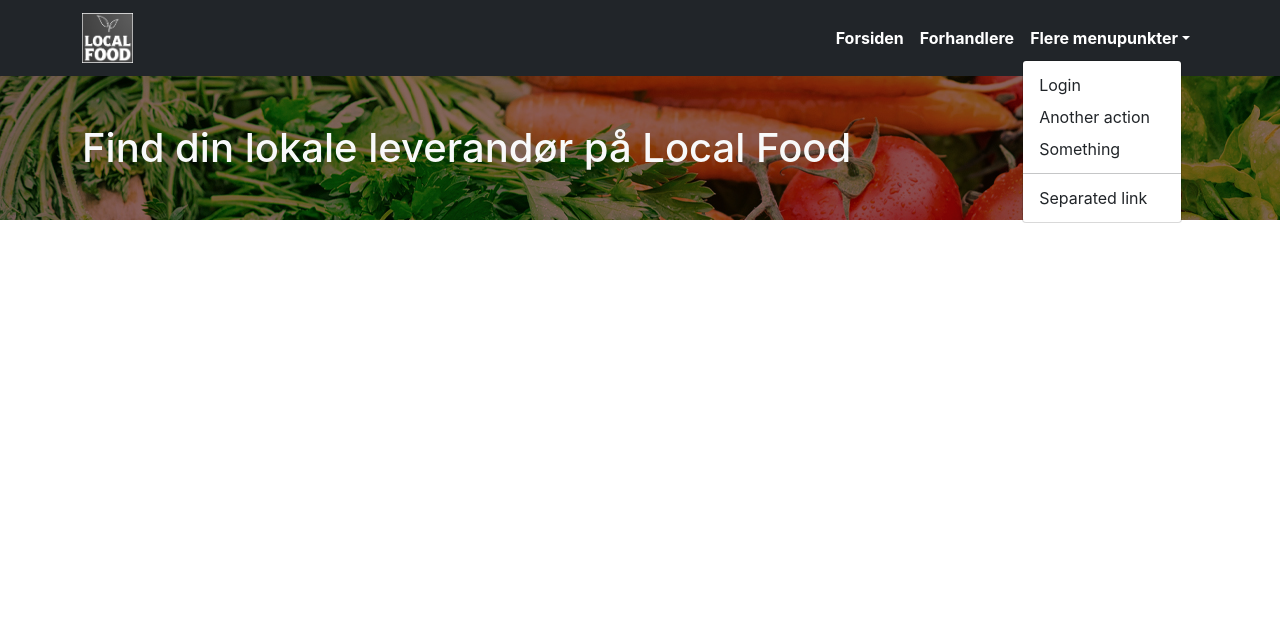
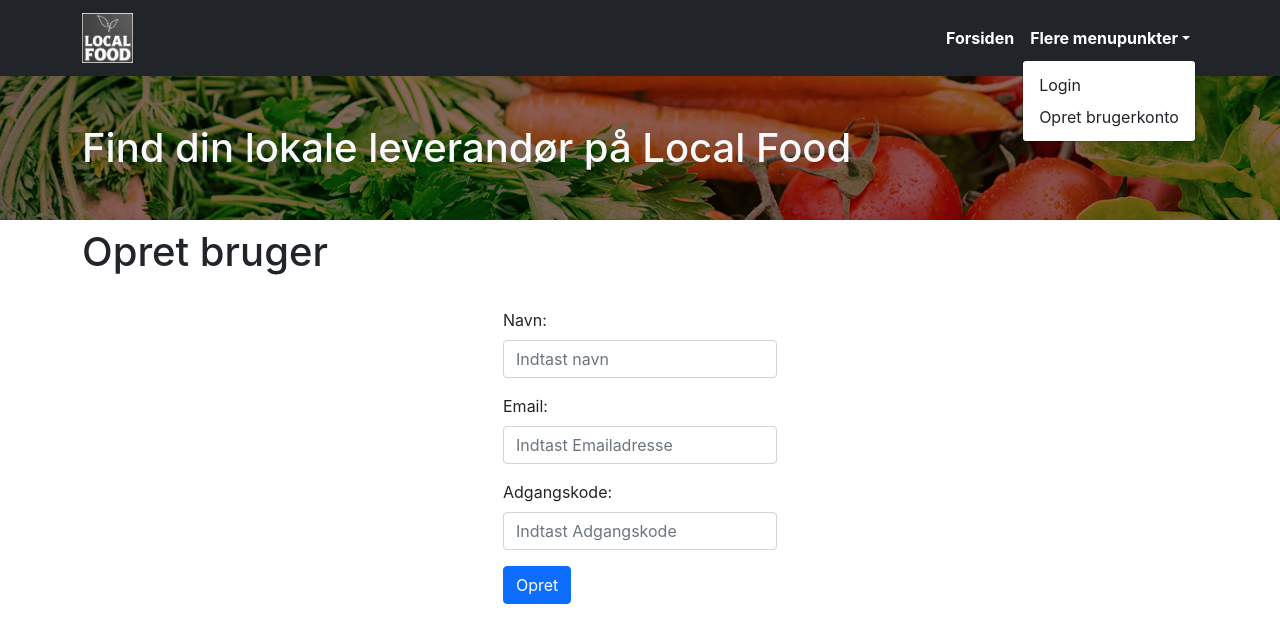
Before and after one commit to MaibrittRittermann/local-food-react, a React (Create React App) app: page /register in a window 1280 px wide. Both pictures are taken after a click on the button "Flere menupunkter". Shown: the top 642 px of the page. Built offline with nearby package versions, Linux system fonts and the light colour scheme.

Commit message:
User control

```diff
--- a/src/App.js
+++ b/src/App.js
@@ -6,14 +6,25 @@ import Sellers from "./components/routes/Sellers";
 import { Container } from "react-bootstrap";
 import LoginForm from "./components/routes/LoginForm";
 import Seller from "./components/routes/Seller";
-import SellerProduct from "./components/routes/SellerProducts";
+import Product from "./components/routes/Product";
 import { ToastContainer } from 'react-toastify';
+import {getCurrentUser} from './services/authService';
+import { useState, useEffect } from "react";
+import Logout from "./components/routes/Logout";
+import Register from "./components/routes/Register";
+import Users from "./components/routes/Users";
 
 function App() {
 
+  const [User, setUser] = useState({});
+
+  useEffect (() => {
+    setUser(getCurrentUser());
+  }, []);
+
   return (
     <div className="App">
-      <Menu />
+      <Menu user={User}/>
         <header className="App-header">
           <Container>
             <h1 className="py-5 text-light">Find din lokale leverandør på Local Food</h1>
@@ -22,10 +33,14 @@ function App() {
       <Container>
         <ToastContainer />
         <Routes>
-          <Route path="/product/:prodId" element={<SellerProduct/>}/>
+          <Route path="/product/:productId" element={<Product/>}/>
           <Route path="/seller/:id" element={<Seller/>}/>
           <Route path="/sellers" element={<Sellers/>}/>
+          <Route path="/users" element={<Users/>}/>
+          <Route path="/register/:id" element={<Register/>}/>
+          <Route path="/register" element={<Register/>}/>
           <Route path="/login" element={<LoginForm/>}/>
+          <Route path="/logout" element={<Logout/>}/>
           <Route path="/" element={<Home />}/>
         </Routes>
       </Container>
--- a/src/components/Menu.js
+++ b/src/components/Menu.js
@@ -1,10 +1,9 @@
-import React, { Component } from "react";
+import React from "react";
 import { Container, Navbar, Nav, NavDropdown } from "react-bootstrap";
 import {LinkContainer} from 'react-router-bootstrap';
 
-class Menu extends Component {
-  state = {};
-  render() {
+const Menu = ({user}) => {
+
     return (
       <Navbar expand="lg" bg="dark" variant="dark">
         <Container>
@@ -17,21 +16,17 @@ class Menu extends Component {
               <LinkContainer to="/">
                 <Nav.Link>Forsiden</Nav.Link>
               </LinkContainer>
-              <LinkContainer to="/sellers">
-                <Nav.Link>Forhandlere</Nav.Link>
-              </LinkContainer>
+              {user && user.access === "admin" && <LinkContainer to="/sellers">
+                  <Nav.Link>Forhandlere</Nav.Link>
+                </LinkContainer>
+              }
               <NavDropdown title="Flere menupunkter" id="basic-nav-dropdown">
-                <NavDropdown.Item href="/login">Login</NavDropdown.Item>
-                <NavDropdown.Item href="#action/3.2">
-                  Another action
-                </NavDropdown.Item>
-                <NavDropdown.Item href="#action/3.3">
-                  Something
-                </NavDropdown.Item>
-                <NavDropdown.Divider />
-                <NavDropdown.Item href="#action/3.4">
-                  Separated link
-                </NavDropdown.Item>
+                {!user && <NavDropdown.Item href="/login">Login</NavDropdown.Item>}
+                {!user && <NavDropdown.Item href="/register">Opret brugerkonto</NavDropdown.Item>}
+                {user && <NavDropdown.Item href="/logout">Logout</NavDropdown.Item>}
+                {user && user.access === "admin" && <NavDropdown.Item href="/users">Brugere</NavDropdown.Item>}
+
+
               </NavDropdown>
             </Nav>
           </Navbar.Collapse>
@@ -39,6 +34,6 @@ class Menu extends Component {
       </Navbar>
     );
   }
-}
+
 
 export default Menu;
--- a/src/components/routes/LoginForm.js
+++ b/src/components/routes/LoginForm.js
@@ -1,8 +1,6 @@
 import { login } from '../../services/authService';
 import React, {useState} from 'react';
 import { Button, Form } from 'react-bootstrap';
-// import Joi from 'joi';
-// import {useValidator} from 'react-joi';
 
 const LoginForm = () => {
 
@@ -11,24 +9,8 @@ const LoginForm = () => {
         password: ''
     });
 
-    let errors = {};
+    const [errors, setErrors] = useState('');
 
-  /*  schema = Joi.object({
-        username: Joi.tring().email().required().label("Brugernavn"),
-        password: Joi.string().required().label("Adgangskode")
-    });
-
-    validate = () => {
-        const error = this.schema.validate(this.state.data);
-        if(!error) return null;
-
-        const errors = {};
-        for (let item of error.details)
-            errors[item.path[0]] = item.message;
-
-        return errors;
-    }
-*/
     const handleChange = e => {
         let value = e.target.value;
         let name = e.target.name;
@@ -43,8 +25,12 @@ const LoginForm = () => {
 
     const handleSubmit = async (e) => {
         e.preventDefault();
+        try {
             await login(Account);
             window.location = "/";
+        } catch(ex) {
+            setErrors(ex.response.data);
+        }
     }
 
     return (
@@ -53,12 +39,11 @@ const LoginForm = () => {
                 <Form.Group className='mb-3' controlId='formBasicEmail'>
                     <Form.Label>Brugernavn: </Form.Label>
                     <Form.Control type="email" name='email' value={Account.email} placeholder='Indtast Emailadresse' onChange={handleChange}/>
-                        {errors.username && <div className='alert alert-danger'>{errors.username}</div>}
                 </Form.Group>
                 <Form.Group className='mb-3' controlId='formBasicPassword'>
                     <Form.Label>Adgangskode: </Form.Label>
                     <Form.Control type="password" name="password" value={Account.password} placeholder='Indtast Adgangskode'  onChange={handleChange}/>
-                        {errors.password && <div className='alert alert-danger'>{errors.password}</div>}
+                    {errors && <div className='alert alert-danger'>{errors}</div>}
                 </Form.Group>
                 <Form.Group className='mb-3' controlId='formBasicCheckbox'>
                     <Form.Check type="checkbox" label="Husk mig"/>
@@ -69,5 +54,4 @@ const LoginForm = () => {
     );
 }
 
-
 export default LoginForm;
--- /dev/null
+++ b/src/components/routes/Logout.js
@@ -0,0 +1,13 @@
+import React, {useEffect} from 'react';
+import { logout } from '../../services/authService';
+
+const Logout = () => {
+
+    useEffect(()=> {
+        logout();
+    })
+
+    return ( null );
+}
+
+export default Logout;
--- a/src/components/routes/Product.js
+++ b/src/components/routes/Product.js
@@ -26,8 +26,8 @@ const Product = () => {
 
     useEffect (() => {
         async function fetchData() {
-            if (productId !== "null") {
-                const p = await getProducts(productIid);
+            if (productId !== null) {
+                const p = await getProducts(productId);
                 setProduct({...p.data});
             }
         }
@@ -39,7 +39,7 @@ const Product = () => {
     }
 
     const handleSubmit = () => {
-        saveProduct(id, Product);
+        saveProduct(Product);
     }
 
     const handleSelect = (e) => {
@@ -51,8 +51,7 @@ const Product = () => {
     }
 
     return (
-        <div> {id}
-        <p>{product}</p>
+        <div>
         <Form className="rounded p-4" onSubmit={handleSubmit}>
                 <Form.Group className='mb-3' controlId='formBasicName'>
                     <Form.Label>Titel: </Form.Label>
--- /dev/null
+++ b/src/components/routes/Register.js
@@ -0,0 +1,85 @@
+import React from 'react';
+import { useState } from 'react';
+import { registerUser, loginWithJWT } from '../../services/authService';
+import { Form, Button, Dropdown} from 'react-bootstrap';
+import { toast } from 'react-toastify';
+import { getCurrentUser } from './../../services/authService';
+
+const Register = () => {
+
+    const [User, setUser] = useState({
+        name: '',
+        email: '',
+        password: '',
+        access: 'client'
+    });
+    const [errors, setErrors] = useState('');
+
+    const handleChange = e => {
+        let value = e.target.value;
+        let name = e.target.name;
+
+        setUser((prevalue)=> {
+            return{
+                ...prevalue,
+                [name]: value
+            }
+        });
+    }
+
+    const handleSelect = (e) => {
+        console.log(e);
+    }
+
+    const handleSubmit = async (e) => {
+        e.preventDefault();
+        try {
+            const response = await registerUser(User);
+            console.log(response);
+            console.log("headers = " + response.headers);
+            loginWithJWT(response.headers['x-auth-token']);
+            toast(`Velkommen til ${response.data.name}`);
+        } catch(ex) {
+            setErrors(ex.response.data);
+        }
+    }
+
+
+    return (
+        <div>
+            <h1>Opret bruger</h1>
+            <div className='d-flex justify-content-center align-items-center'>
+                <Form className="rounded p-4" onSubmit={handleSubmit}>
+                    <Form.Group className='mb-3' controlId='formBasicName'>
+                        <Form.Label>Navn: </Form.Label>
+                        <Form.Control type="name" name='name' value={User.name} placeholder='Indtast navn' onChange={handleChange}/>
+                    </Form.Group>
+                    <Form.Group className='mb-3' controlId='formBasicEmail'>
+                        <Form.Label>Email: </Form.Label>
+                        <Form.Control type="email" name='email' value={User.email} placeholder='Indtast Emailadresse' onChange={handleChange}/>
+                    </Form.Group>
+                    <Form.Group className='mb-3' controlId='formBasicPassword'>
+                        <Form.Label>Adgangskode: </Form.Label>
+                        <Form.Control type="password" name="password" value={User.password} placeholder='Indtast Adgangskode'  onChange={handleChange}/>
+                        {errors && <div className='alert alert-danger'>{errors}</div>}
+                    </Form.Group>
+                    {getCurrentUser() && getCurrentUser().access === 'admin' (
+                        <Form.Group className='mb-3' controlId='formBasicEmail'>
+                            {/* TODO: opdater select i forhold til state */}
+                            <Form.Label>Brugeradgang: </Form.Label>
+                            <Dropdown.Menu name="access" onSelect={handleSelect}>
+                                <Dropdown.Item >client</Dropdown.Item>
+                                <Dropdown.Item >seller</Dropdown.Item>
+                                <Dropdown.Item >admin</Dropdown.Item>
+                            </Dropdown.Menu>
+                        </Form.Group>
+                    )}
+                    {!getCurrentUser() && <input type="hidden" value={User.access} name="access"/>}
+                    <Button variant='primary' type="submit" >Opret</Button>
+                </Form>
+            </div>
+        </div>
+     );
+}
+
+export default Register;
--- a/src/components/routes/Seller.js
+++ b/src/components/routes/Seller.js
@@ -19,6 +19,8 @@ const Seller = () => {
         city: '',
         products: []
     });
+
+    const [errors, setErrors] = useState('');
 
     useEffect (() => {
         async function fetchData() {
@@ -54,7 +56,7 @@ const Seller = () => {
                 toast.error(newSeller.response.data);
             }
         } catch(ex) {
-            console.log(`Fejl opstået: ${ex.response.data}`);
+            setErrors(ex.response.data);
             toast.error(ex.message);
         }
     }
@@ -93,12 +95,10 @@ const Seller = () => {
                             <Form.Control type="text" name='city' value={Seller.city} placeholder='Indtast by' onChange={handleChange}/>
                         </Form.Group>
                     </Row>
+                    {errors && <div className='alert alert-danger'>{errors}</div>}
                     <Button variant='success' type="submit">Gem</Button>
                     {Seller._id && <Button variant="danger" className='ms-2' onClick={() => handleDelete(Seller._id)}>Slet</Button>}
-    {/*
 
-
-                */}
                 </Form>
                 {Seller._id&&<SellerProducts id={Seller._id}/>}
         </div>
--- a/src/components/routes/SellerProducts.js
+++ b/src/components/routes/SellerProducts.js
@@ -23,7 +23,7 @@ const SellerProducts = () => {
     return (
         <div>
         <h1>Produkter</h1>
-        <LinkContainer to="/products/null">
+        <LinkContainer to="/product/">
             <Button type="primary" >Opret nyt produkt</Button>
         </LinkContainer>
         <Table>
--- /dev/null
+++ b/src/components/routes/Users.js
@@ -0,0 +1,51 @@
+import {getUsers} from '../../services/userService';
+import React, { useState, useEffect } from 'react';
+import { Button, Table } from 'react-bootstrap';
+import { LinkContainer } from 'react-router-bootstrap';
+import {Link} from 'react-router-dom';
+
+const Users = () => {
+
+    let [Users, setUsers] = useState([]);
+
+    useEffect(() => {
+        const fetchData = async () => {
+            await getUsers()
+                .then((res) => {
+                    setUsers(res.data);
+                }).catch((e)=>console.log(e));
+        }
+
+        fetchData();
+    },[]);
+
+    return (
+        <div>
+            <h1>Brugere</h1>
+            <LinkContainer to="/register/null">
+                <Button type="primary" >Opret ny bruger</Button>
+            </LinkContainer>
+            <Table>
+                <thead>
+                    <tr>
+                        <th>Navn</th>
+                        <th>Email</th>
+                        <th>Rettigheder</th>
+                    </tr>
+                </thead>
+                <tbody>
+
+                {Users.map((User, i) =>
+                    <tr key={i}>
+                        <td><Link to={`/register/${User._id}` }>{User.name}</Link></td>
+                        <td><Link to={`/register/${User._id}` }>{User.email}</Link></td>
+                        <td><Link to={`/register/${User._id}` }>{User.access}</Link></td>
+                    </tr>
+                )}
+                </tbody>
+            </Table>
+        </div>
+        );
+}
+
+export default Users;
--- /dev/null
+++ b/src/services/userService.js
@@ -0,0 +1,25 @@
+import http from './httpService';
+
+const apiEndpoint = "user/";
+
+export function getUsers() {
+    return http.get(apiEndpoint);
+}
+
+export function getUser(id) {
+    return http.get(apiEndpoint + id);
+}
+
+export function saveUser(user) {
+    console.log(user);
+    if(user._id) {
+        const body = { ...user };
+        delete body._id;
+        return http.put(apiEndpoint + user._id, body);
+    }
+    return http.post(apiEndpoint, user);
+}
+
+export function deleteUser(id) {
+    return http.delete(apiEndpoint + id);
+}
```
Also changed, not shown: src/services/authService.js (+9 -0 lines), src/components/routes/UserForm.js (added), 1 other file (tests, documents, lock files or other folders). Lines whose indentation alone changed are shown as unchanged.
